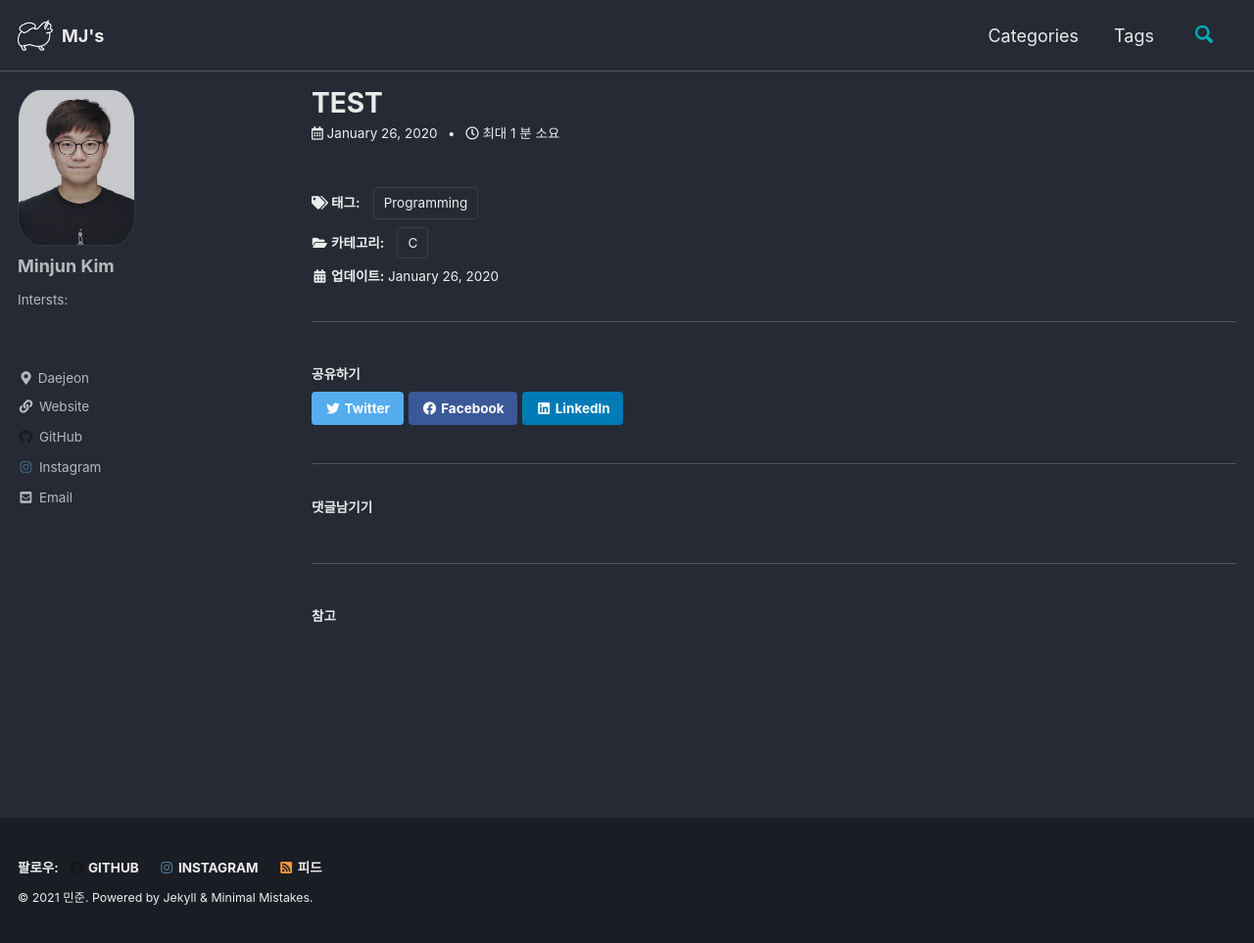
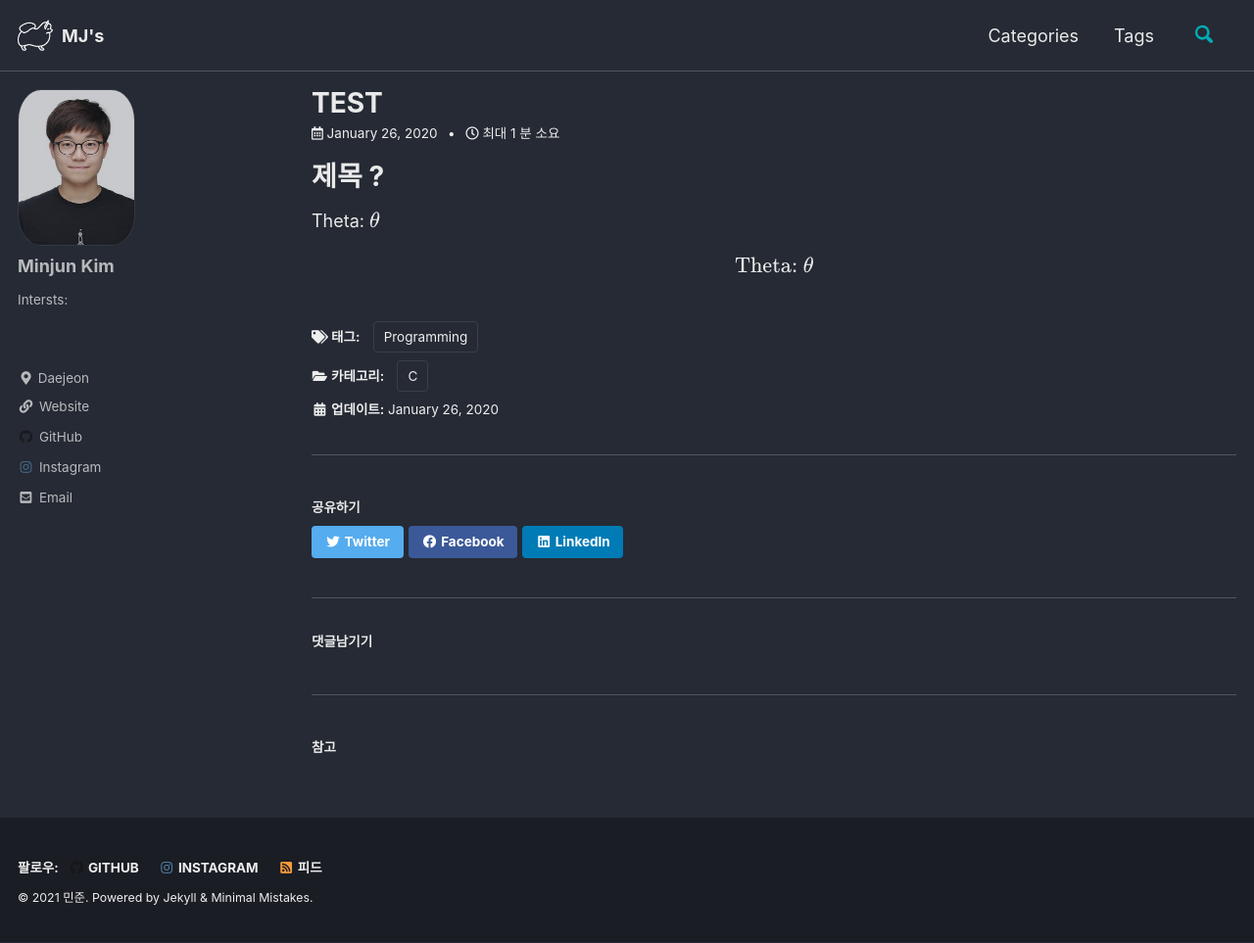
Before and after one commit to mjkmain/mjkmain.github.io, a Jekyll site: the page built from _posts/2020-01-26-TEST.md, in a window 1280 px wide and 963 px high. Shown: the whole window at 98% size. Built offline with Jekyll 4.4.1, drawn with Linux system fonts in a browser that asks for light colours; cached includes are drawn as plain includes; formulas are drawn with MathJax 3; comment, search, counter and statistics services are not loaded.

Commit message:
New Post

```diff
--- a/_posts/2020-01-26-TEST.md
+++ b/_posts/2020-01-26-TEST.md
@@ -8,3 +8,8 @@ categories:
 tags:
   - Programming
 ---
+# 제목 ?
+Theta: $$\theta$$
+
+
+$$\text{Theta: }\theta$$
```
